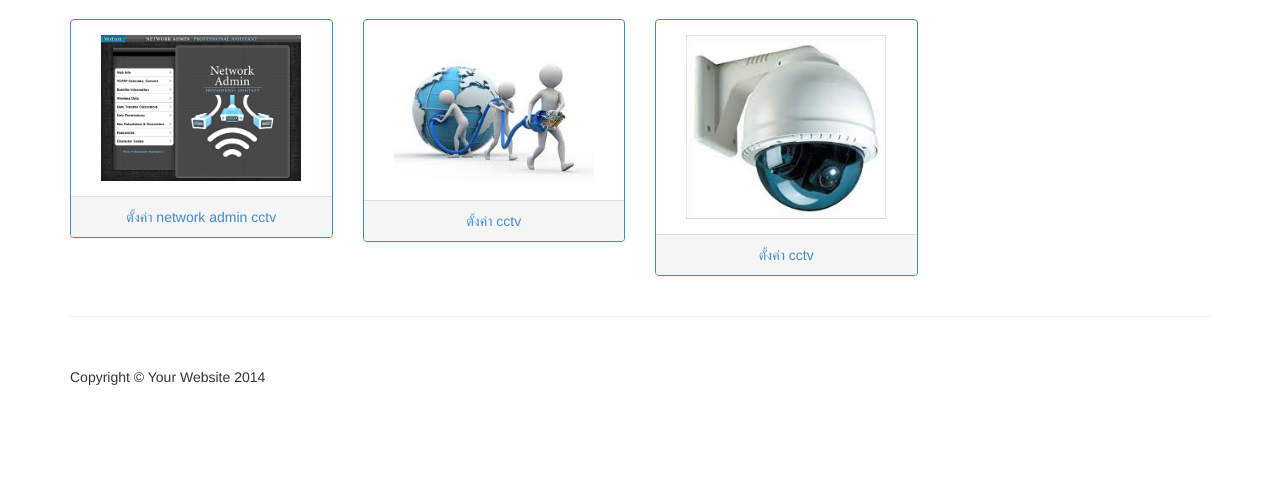
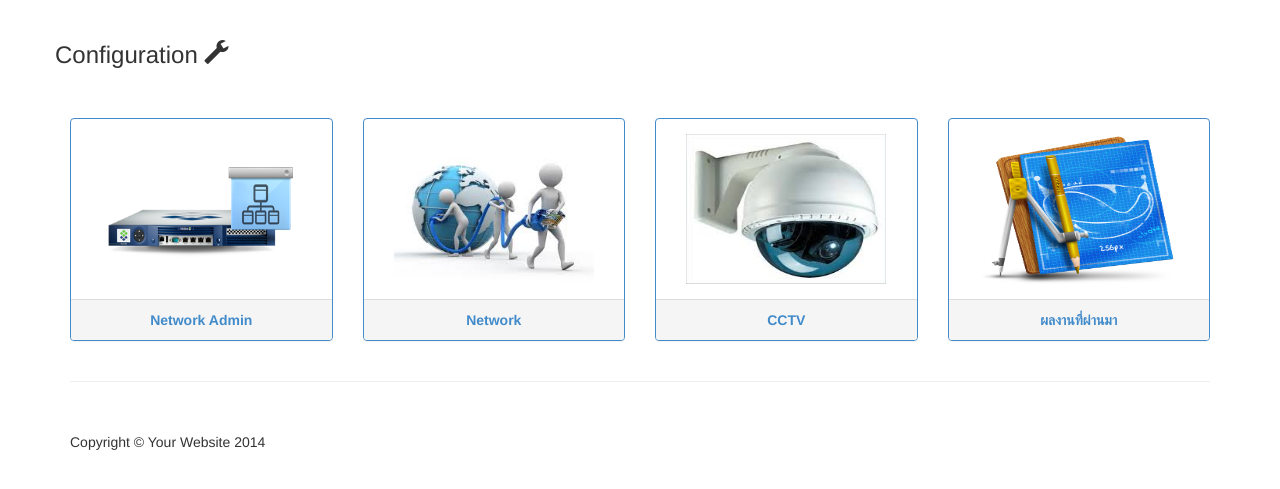
Before and after one commit to mynameistecs51/service_network, a CodeIgniter app: page /service_network/index.php/admin_con in a window 1280 px wide. Shown: the part 51-540 px from the top of the page. Run offline with CodeIgniter, Linux system fonts and the light colour scheme.

Commit message:
chaiwat update admin_con.php & delete picture network_admin.gif

```diff
--- a/application/views/admin.php
+++ b/application/views/admin.php
@@ -1,37 +1,44 @@
 <?php echo $this->load->view('head');?>
 
 <div class="row " >
+	<h3>Configuration <span class="glyphicon glyphicon-wrench"></span></h3><br/><br/>
 	<div class="col-xs-5 col-md-3 " align="center">
 		<div class="panel panel-primary " >
 			<?php echo anchor('ctl_main/add_teacher','<div class="panel-body" >
-				<img src=" '.base_url().'image/pic_admin/network_admin.gif"  style="width:200px; hight:150px;  position:relative;
-				margin:auto;
-				display:block; ">
+				<img src=" '.base_url().'image/pic_admin/network_admin.jpg" style="width:200px; height:150px;">
 			</div>
-			<div class="panel-footer" align="center">ตั้งค่า network admin cctv</div>
+			<div class="panel-footer" align="center"><b> Network Admin </b></div>
 			');?>
 		</div>
 	</div>
 	<div class="col-xs-6 col-md-3 " align="center">
 		<div class="panel panel-primary " >
 			<?php echo anchor('ctl_main/add_teacher','<div class="panel-body" >
-				<img src=" '.base_url().'image/pic_admin/network.jpg"  style="width:200px; hight:150px;  position:relative;
-				margin:auto;
-				display:block; ">
+				<img src=" '.base_url().'image/pic_admin/network.jpg"  style="width:200px; height:150px;">
 			</div>
-			<div class="panel-footer" align="center">ตั้งค่า cctv</div>
+			<div class="panel-footer" align="center"><b> Network  </b></div>
 			');?>
 		</div>
 	</div>
 	<div class="col-xs-6 col-md-3 " align="center">
 		<div class="panel panel-primary " >
 			<?php echo anchor('ctl_main/add_teacher','<div class="panel-body" >
-				<img src=" '.base_url().'image/pic_admin/cctv.jpg"  style="width:200px; hight:150px; ">
+				<img src=" '.base_url().'image/pic_admin/cctv.jpg"  style="width:200px; height:150px; ">
 			</div>
-			<div class="panel-footer" align="center">ตั้งค่า cctv</div>
+			<div class="panel-footer" align="center"><b> CCTV </b></div>
 			');?>
 		</div>
 	</div>
+	<div class="col-xs-6 col-md-3 " align="center">
+		<div class="panel panel-primary " >
+			<?php echo anchor('ctl_main/add_teacher','<div class="panel-body" >
+				<img src=" '.base_url().'image/pic_admin/Bee-Customized-icon.jpg"  style="width:200px; height:150px; ">
+			</div>
+			<div class="panel-footer" align="center"><b> ผลงานที่ผ่านมา  </b></div>
+			');?>
+		</div>
+	</div>
+
 </div>
 
 <?php $this->load->view('footter');?>
```
Also changed, not shown: image/pic_admin/Bee-Customized-icon.jpg (added), image/pic_admin/configuration.jpg (added), image/pic_admin/network_admin.gif (deleted), image/pic_admin/network_admin.jpg (added).
